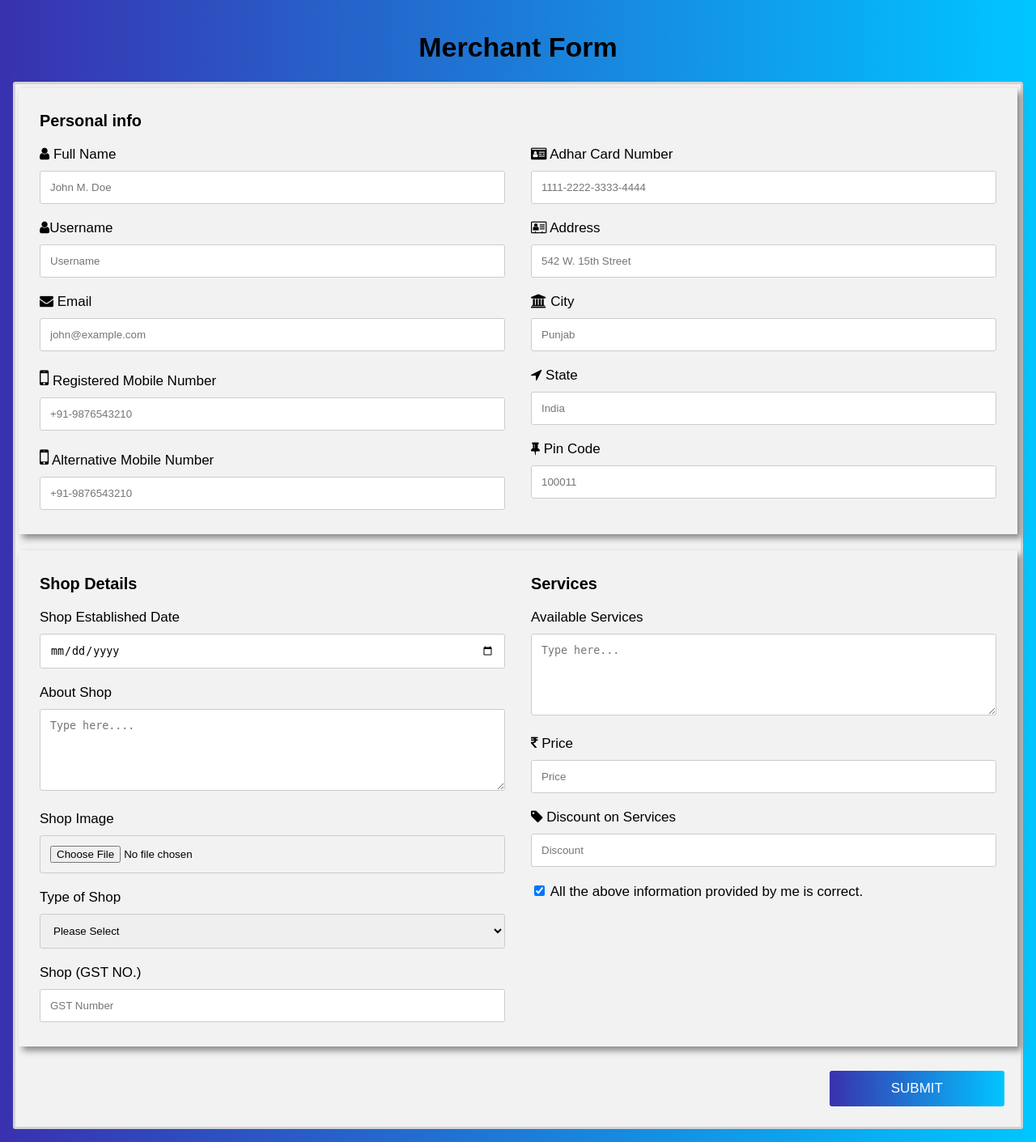
After one commit to SagarYadav17/mobile-care, a Django app: page /merchant-register/ in a window 1280 px wide. The commit adds this page. Shown: the whole page at 81% size. Run offline with Django 3.2, Linux system fonts and the light colour scheme.

Commit message:
merchant form added

```diff
--- a/acc_app/urls.py
+++ b/acc_app/urls.py
@@ -6,5 +6,8 @@ urlpatterns = [
     path('', views.home, name='home'),
     path('register/', views.register_user, name='register-user'),
     path('login/', views.login_user, name='login-user'),
-    path('logout-user', views.logout_user, name='logout-user'),
+    path('logout-user/', views.logout_user, name='logout-user'),
+    path('merchant-register/', views.merchant_registeration, name='merchant-register'),
+
+    path('work-in-progress/', views.soon, name='soon'),
 ]
--- a/acc_app/views.py
+++ b/acc_app/views.py
@@ -50,6 +50,10 @@ def login_user(request):
     return render(request, 'acc_app/login.html')
 
 
+def merchant_registeration(request):
+    return render(request, 'acc_app/merchant_form.html')
+
+
 def logout_user(request):
     logout(request)
     return redirect('login-user')
--- /dev/null
+++ b/templates/acc_app/merchant_form.html
@@ -0,0 +1,263 @@
+<!DOCTYPE html>
+<html>
+
+<head>
+  <meta name="viewport" content="width=device-width, initial-scale=1">
+  <link rel="stylesheet" href="https://cdnjs.cloudflare.com/ajax/libs/font-awesome/4.7.0/css/font-awesome.min.css">
+</head>
+
+<style>
+  body {
+    font-family: Arial;
+    font-size: 17px;
+    padding: 8px;
+    background: -webkit-linear-gradient(left, #3931af, #00c6ff);
+
+  }
+
+  * {
+    box-sizing: border-box;
+  }
+
+  .row {
+    display: -ms-flexbox;
+    /* IE10 */
+    display: flex;
+    -ms-flex-wrap: wrap;
+    /* IE10 */
+    flex-wrap: wrap;
+    margin: 0 -16px;
+  }
+
+  .col-25 {
+    -ms-flex: 25%;
+    /* IE10 */
+    flex: 25%;
+  }
+
+  .col-50 {
+    -ms-flex: 50%;
+    /* IE10 */
+    flex: 50%;
+  }
+
+  .col-75 {
+    -ms-flex: 75%;
+    /* IE10 */
+    flex: 75%;
+  }
+
+  .col-25,
+  .col-50,
+  .col-75 {
+    padding: 0 16px;
+  }
+
+  .container {
+    background-color: #f2f2f2;
+    padding: 5px 20px 15px 20px;
+    border: 3px solid lightgrey;
+    border-radius: 3px;
+  }
+
+  input[type=text],
+  input[type=date],
+  input[type=file],
+  input[type=number],
+  textarea,
+  select {
+    width: 100%;
+    margin-bottom: 20px;
+    padding: 12px;
+    border: 1px solid #ccc;
+    border-radius: 3px;
+  }
+
+  label {
+    margin-bottom: 10px;
+    display: block;
+  }
+
+  .icon-container {
+    margin-bottom: 20px;
+    padding: 7px 0;
+    font-size: 24px;
+  }
+
+  .btn {
+    background: -webkit-linear-gradient(left, #3931af, #00c6ff);
+
+    color: white;
+    padding: 12px;
+    margin: 10px 0;
+    border: none;
+    width: 18%;
+    border-radius: 3px;
+    cursor: pointer;
+    font-size: 17px;
+  }
+
+  .btn:hover {
+    background-color: #45a049;
+  }
+
+  a {
+    color: #2196F3;
+  }
+
+  h1 {
+    text-align: center;
+  }
+
+  hr {
+    border: 1px solid lightgrey;
+  }
+
+  span.price {
+    float: right;
+    color: grey;
+  }
+
+  .border {
+    padding: 10px;
+    box-shadow: 5px 5px 8px #888888;
+
+    border: 0px solid lightgrey;
+  }
+
+  /* Responsive layout - when the screen is less than 800px wide, make the two columns stack on top of each other instead of next to each other (also change the direction - make the "cart" column go on top) */
+  @media (max-width: 800px) {
+    .btn {
+      background: -webkit-linear-gradient(left, #3931af, #00c6ff);
+
+      color: white;
+      padding: 12px;
+      margin: 10px 0;
+      border: none;
+      width: 100%;
+      border-radius: 3px;
+      cursor: pointer;
+      font-size: 17px;
+    }
+
+    .row {
+      flex-direction: column;
+    }
+
+    .col-25 {
+      margin-bottom: 20px;
+    }
+
+    body {
+      background: -webkit-linear-gradient(left, #3931af, #00c6ff);
+
+    }
+  }
+</style>
+
+<body>
+
+  <h1>Merchant Form</h1>
+  <div class="row">
+    <div class="col-75">
+      <div class="container ">
+        <form action="{% url 'soon' %}">
+
+          <div class="row border">
+            <div class="col-50">
+              <h3>Personal info</h3>
+
+
+              <label for="fname"><i class="fa fa-user"></i> Full Name</label>
+              <input type="text" id="fname" name="firstname" placeholder="John M. Doe">
+              <label for="user"><i class="fa fa-user"></i>Username</label>
+              <input type="text" id="user" name="user" placeholder="Username">
+
+              <label for="email"><i class="fa fa-envelope"></i> Email</label>
+              <input type="text" id="email" name="email" placeholder="john@example.com">
+              <label for="mb"><i class="fa fa-mobile" style="font-size:26px;"></i> Registered Mobile Number </label>
+              <input type="text" id="mb" name="mb" placeholder="+91-9876543210">
+              <label for="mb1"><i class="fa fa-mobile" style="font-size:26px;"></i> Alternative Mobile Number </label>
+              <input type="text" id="mb1" name="mb1" placeholder="+91-9876543210">
+
+            </div>
+
+            <div class="col-50" style="margin-top:62px;">
+              <div></div>
+              <label for="adhar"><i class="fa fa-id-card"></i> Adhar Card Number</label>
+              <input type="text" id="adhar" name="adhar" placeholder="1111-2222-3333-4444">
+
+
+              <label for="adr"><i class="fa fa-address-card-o"></i> Address</label>
+              <input type="text" id="adr" name="address" placeholder="542 W. 15th Street">
+              <label for="city"><i class="fa fa-institution"></i> City</label>
+              <input type="text" id="city" name="city" placeholder="Punjab">
+              <label for="state"><i class="fa fa-location-arrow"></i> State</label>
+              <input type="text" id="state" name="state" placeholder="India">
+              <label for="zip"><i class="fa fa-thumb-tack"></i> Pin Code</label>
+              <input type="text" id="zip" name="zip" placeholder="100011">
+            </div>
+
+          </div>
+
+          <br>
+
+          <div class="row border">
+
+            <div class="col-50">
+              <h3>Shop Details</h3>
+              <label for="dd">Shop Established Date</label>
+              <input type="date" id="dd" name="dd" placeholder="DD-MM-YYYY">
+
+              <label for="shop">About Shop</label>
+              <textarea rows="5" id="shop" class="form-control" placeholder="Type here...."></textarea>
+              <label for="image">Shop Image</label>
+              <input type="file" id="image" name="image" placeholder="" class="form-control">
+
+
+              <label for="types">Type of Shop</label>
+              <select id="types" class="form-control">
+                <option>Please Select</option>
+                <option value="wholeseller">Wholeseller</option>
+                <option value="retailer">Retailer</option>
+              </select>
+              <label for="gst">Shop (GST NO.)</label>
+              <input type="text" id="gst" name="gst" placeholder="GST Number">
+            </div>
+
+            <div class="col-50">
+
+              <h3>Services</h3>
+              <label for="comment">Available Services</label>
+              <textarea rows="5" id="comment" class="form-control" placeholder="Type here..."></textarea>
+              <label for="comment"><i class="fa fa-inr"></i> Price</label>
+              <input type="number" id="price" name="price" placeholder="Price">
+              <label for="dis"><i class="fa fa-tag"></i> Discount on Services</label>
+              <input type="text" id="dis" name="dis" placeholder="Discount">
+
+
+              <label>
+                <input type="checkbox" checked="checked" name="sameadr"> All the above information provided by me is
+                correct.
+              </label>
+
+            </div>
+
+          </div>
+
+          <br>
+
+          <div class="row">
+            <div class="col-50">
+              <input type="submit" value="SUBMIT" class="btn" style="float: right;">
+            </div>
+          </div>
+        </form>
+      </div>
+    </div>
+
+  </div>
+
+</body>
+
+</html>
--- a/templates/progress.html
+++ b/templates/progress.html
@@ -21,8 +21,8 @@
                 <a class="navbar-brand" href="{% url 'home' %}">
                     <img src="{% static 'index/img/photo2.png' %}" alt="logo" style="width: 25%; height: 25%; opacity: 0.5;">
                 </a>
-                <span class="navbar-text ml-auto d-none d-sm-inline-block">123-456-7890 </span>
-                <span class="navbar-text d-none d-sm-inline-block">careermniaa@gmail.com</span>
+                <span class="navbar-text ml-auto d-none d-sm-inline-block">(+91) 123-456-7890 </span>
+                <span class="navbar-text d-none d-sm-inline-block">test@gmail.com</span>
             </nav>
         </div>
     </header>
```
Also changed, not shown: templates/index.html (+70 -35 lines).
